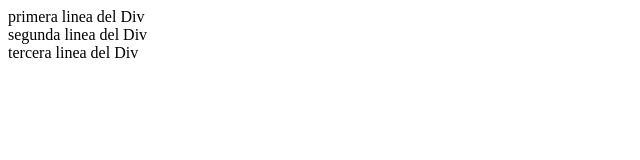
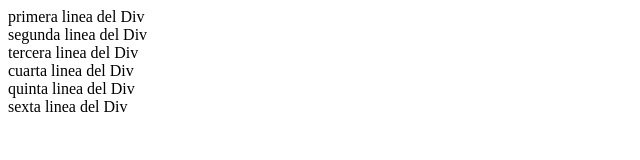
Before and after one commit to giam1610/adsd, a plain HTML site: page index.html in a window 1280 px wide. Shown: the whole page, without its empty margins (0-640 px from the left). Drawn offline with Linux system fonts and the light colour scheme.

Commit message:
third commit

```diff
--- a/index.html
+++ b/index.html
@@ -9,5 +9,8 @@
     <div>primera linea del Div</div>
     <div>segunda linea del Div</div>
     <div>tercera linea del Div</div>
+    <div>cuarta linea del Div</div>
+    <div>quinta linea del Div</div>
+    <div>sexta linea del Div</div>
 </body>
 </html>
```
